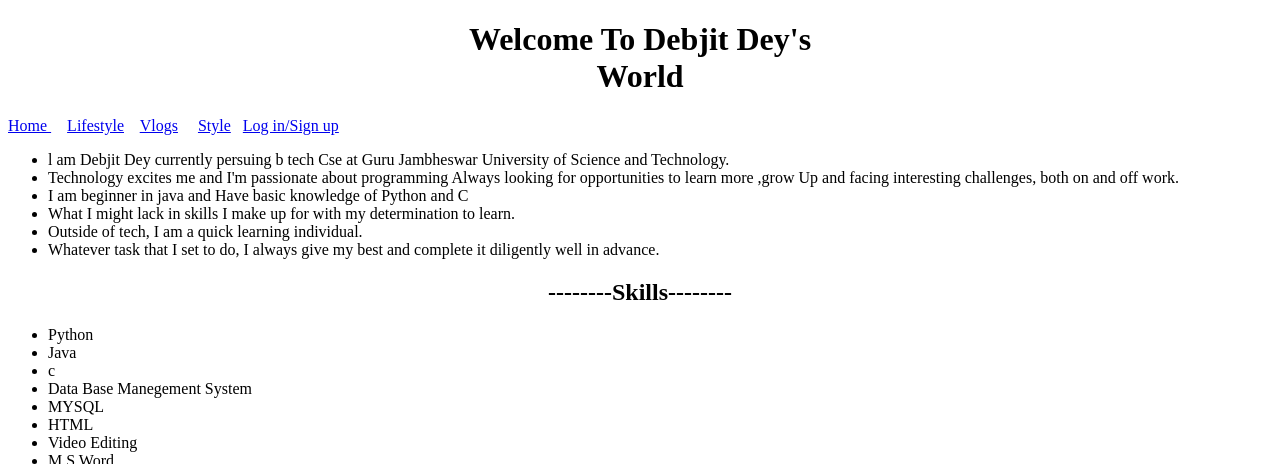
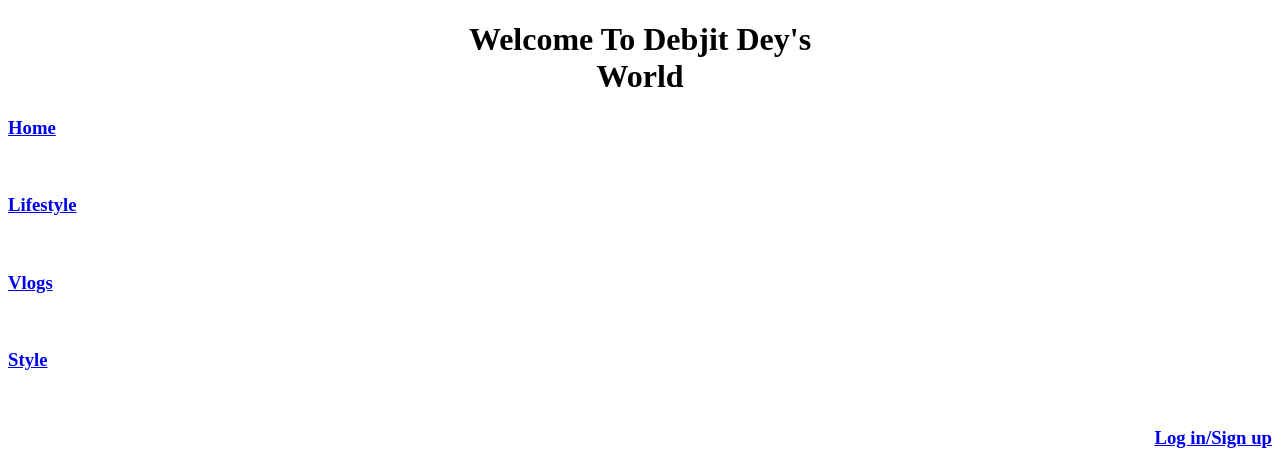
Before and after one commit to Debjit-Dey/Social-media, a plain HTML site: page index.html in a window 1280 px wide. Shown: the top 464 px of the page. Drawn offline with Linux system fonts and the light colour scheme.

Commit message:
Update index.html

```diff
--- a/index.html
+++ b/index.html
@@ -17,14 +17,14 @@
       </b>
     </h1>
     <nav>
-      <a href="#">Home </a>
+      <a href="#"><h3>Home </h3></a>
       &nbsp; &nbsp;
-      <a href="#">Lifestyle</a>
+      <a href="#"><h3>Lifestyle</h3></a>
       &nbsp;&nbsp;
-      <a href="#">Vlogs</a>
+      <a href="#"><h3>Vlogs </h3></a>
       &nbsp; &nbsp;
-      <a href="#">Style</a>&nbsp;&nbsp;
-    <a href="#" align = "right">Log in/Sign up</a>
+      <a href="#"><h3>Style </h3></a>&nbsp;&nbsp;
+    <a href="#" align = "right"><h3>Log in/Sign up </h3></a>
       </nav>
 
   </header>
```
